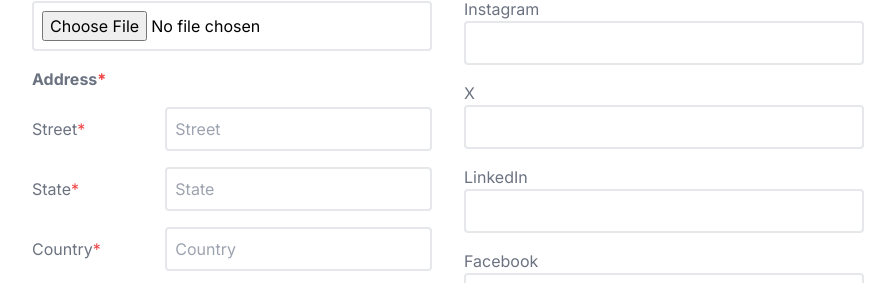
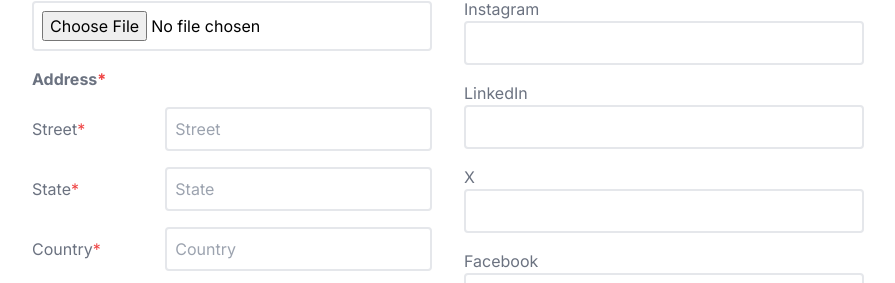
Before and after one commit to Cizal19/biz-qr, a Next.js app in the folder web/: page / in a window 1280 px wide. Shown: the part 219-502 px from the top of the page, without its empty margins (192-1087 px from the left). Built offline with nearby package versions, Linux system fonts and the light colour scheme.

Commit message:
Fixed bug of Social links not uploading

```diff
--- a/web/src/app/components/Form.jsx
+++ b/web/src/app/components/Form.jsx
@@ -136,10 +136,10 @@ const Form = () => {
         console.log("Submitting form data:", updatedFormData);
 
         // Make POST request to server
-        const response = await axios.post(
-          "http://localhost:4000/formData",
-          updatedFormData
-        );
+        // const response = await axios.post(
+        //   "http://localhost:4000/formData",
+        //   updatedFormData
+        // );
 
         console.log("Form data submitted successfully:", response.data);
       } catch (error) {
@@ -231,8 +231,7 @@ const Form = () => {
                   Social Links
                 </label>
                 <SocialLinksInput
-                  socialLinks={formData.socialLinks}
-                  setSocialLinks={handleSocialLinksChange}
+                  onSocialLinksChange={handleSocialLinksChange}
                 />
               </div>
             </div>
--- a/web/src/app/components/SocialLinksInput.jsx
+++ b/web/src/app/components/SocialLinksInput.jsx
@@ -1,12 +1,21 @@
-import React from "react";
+import React, { useState, useEffect } from "react";
 
-const SocialLinksInput = ({ socialLinks, setSocialLinks }) => {
+const SocialLinksInput = ({ onSocialLinksChange }) => {
+  const [localSocialLinks, setLocalSocialLinks] = useState({
+    website: "",
+    instagram: "",
+    linkedin: "",
+    x: "",
+    facebook: "",
+  });
+
   const handleChange = (e) => {
     const { name, value } = e.target;
-    setSocialLinks((prevLinks) => ({
-      ...prevLinks,
-      [name]: value,
-    }));
+    setLocalSocialLinks((prev) => ({ ...prev, [name]: value }));
+  };
+
+  const handleBlur = () => {
+    onSocialLinksChange(localSocialLinks);
   };
 
   return (
@@ -16,8 +25,9 @@ const SocialLinksInput = ({ socialLinks, setSocialLinks }) => {
         <input
           type="url"
           name="website"
-          value={socialLinks.website || ""}
+          value={localSocialLinks.website}
           onChange={handleChange}
+          onBlur={handleBlur}
           className="w-full border-2 p-2 rounded outline-none focus:border-blue-500"
         />
       </div>
@@ -26,19 +36,9 @@ const SocialLinksInput = ({ socialLinks, setSocialLinks }) => {
         <input
           type="url"
           name="instagram"
-          value={socialLinks.instagram || ""}
+          value={localSocialLinks.instagram}
           onChange={handleChange}
-          className="w-full border-2 p-2 rounded outline-none focus:border-blue-500"
-        />
-      </div>
-
-      <div>
-        <label className="block  text-gray-500">X</label>
-        <input
-          type="text"
-          name="x"
-          value={socialLinks.x || ""}
-          onChange={handleChange}
+          onBlur={handleBlur}
           className="w-full border-2 p-2 rounded outline-none focus:border-blue-500"
         />
       </div>
@@ -47,8 +47,20 @@ const SocialLinksInput = ({ socialLinks, setSocialLinks }) => {
         <input
           type="text"
           name="linkedin"
-          value={socialLinks.linkedIn || ""}
+          value={localSocialLinks.linkedin}
           onChange={handleChange}
+          onBlur={handleBlur}
+          className="w-full border-2 p-2 rounded outline-none focus:border-blue-500"
+        />
+      </div>
+      <div>
+        <label className="block  text-gray-500">X</label>
+        <input
+          type="text"
+          name="x"
+          value={localSocialLinks.x}
+          onChange={handleChange}
+          onBlur={handleBlur}
           className="w-full border-2 p-2 rounded outline-none focus:border-blue-500"
         />
       </div>
@@ -57,8 +69,9 @@ const SocialLinksInput = ({ socialLinks, setSocialLinks }) => {
         <input
           type="text"
           name="facebook"
-          value={socialLinks.facebook || ""}
+          value={localSocialLinks.facebook}
           onChange={handleChange}
+          onBlur={handleBlur}
           className="w-full border-2 p-2 rounded outline-none focus:border-blue-500"
         />
       </div>
```
